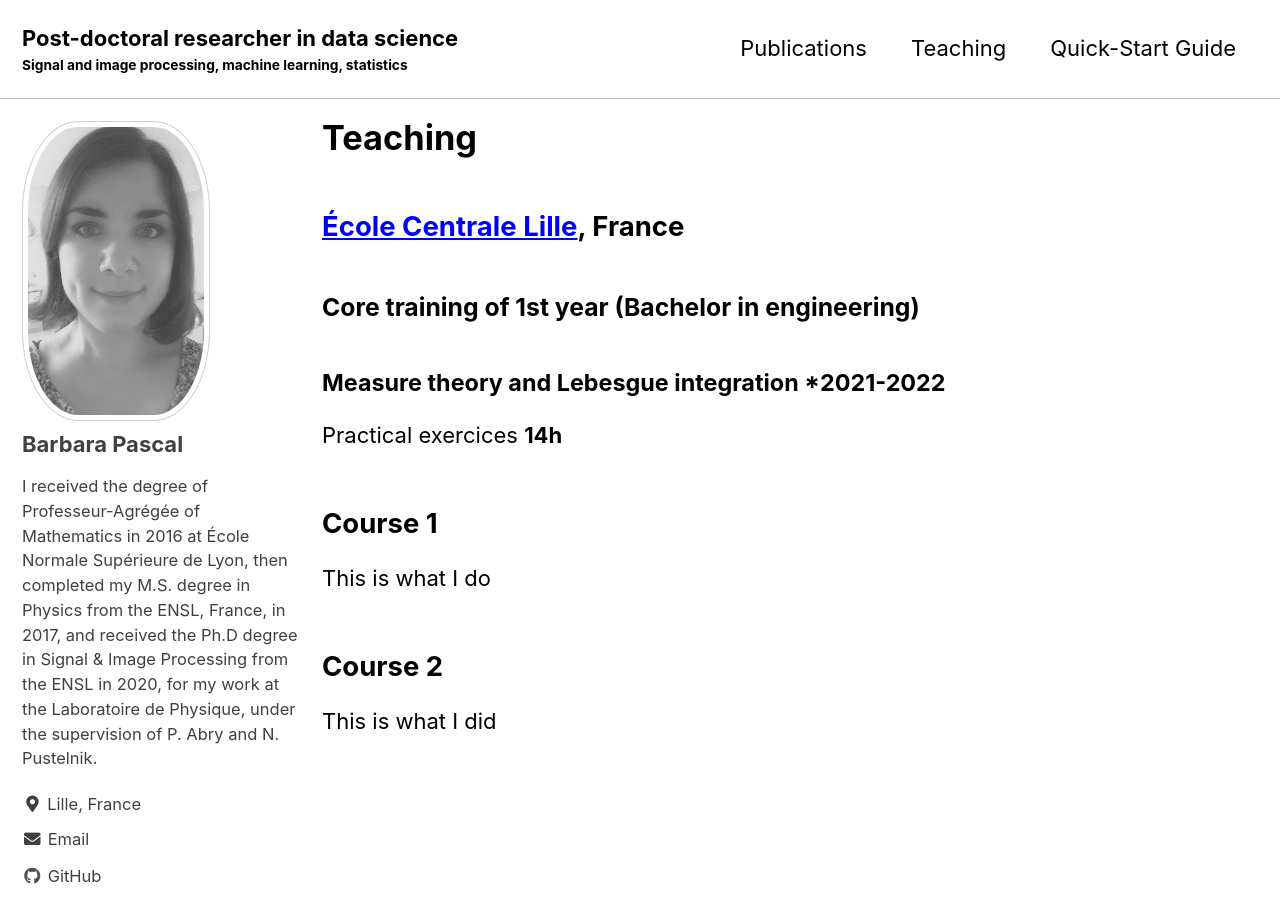
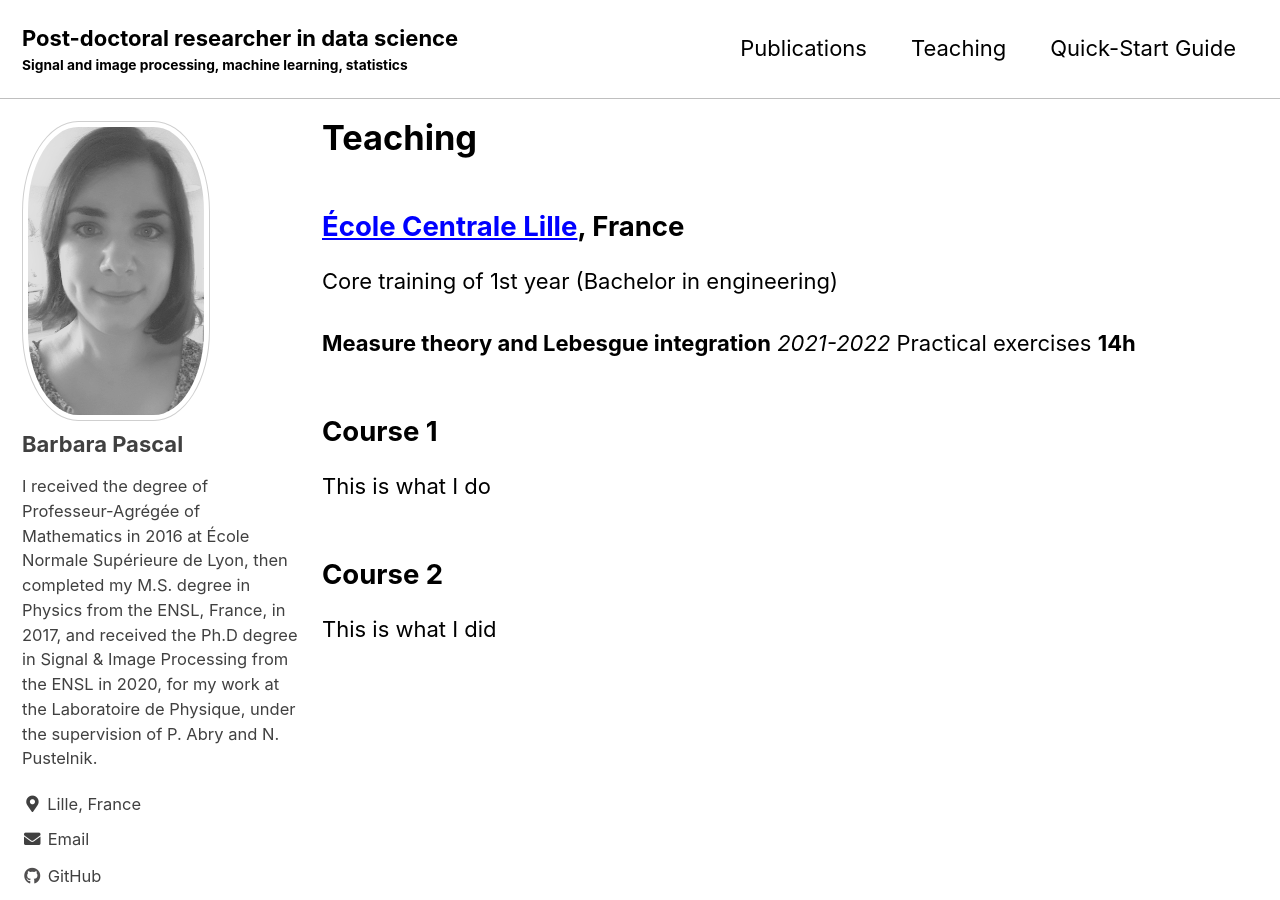
Before and after one commit to bpascal-fr/bpascal-fr.github.io, a Jekyll site: the page built from _pages/teaching.md, in a window 1280 px wide and 900 px high. Built offline with Jekyll 4.4.1, drawn with Linux system fonts in a browser that asks for light colours; cached includes are drawn as plain includes; nearby versions of some CDN libraries; some web fonts are replaced.

Commit message:
teaching at centrale

```diff
--- a/_pages/teaching.md
+++ b/_pages/teaching.md
@@ -8,11 +8,10 @@ title: "Teaching"
 
 ## [École Centrale Lille](https://centralelille.fr/), France
 
-### Core training of 1st year (Bachelor in engineering)
+Core training of 1st year (Bachelor in engineering)
 
-#### **Measure theory and Lebesgue integration**   *2021-2022
-Practical exercices **14h**
-
+**Measure theory and Lebesgue integration**   *2021-2022*
+Practical exercises **14h**
 
 ## Course 1
 
```
